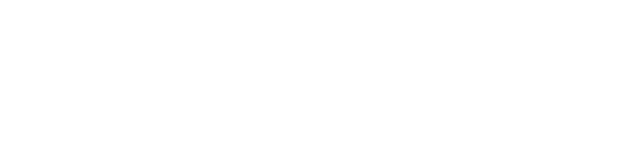
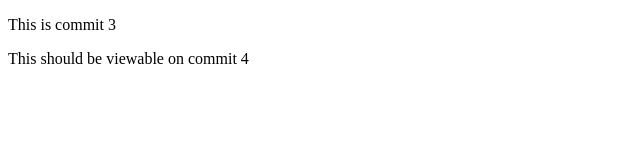
Before and after one commit to shewwyyyyyy/profile2, a plain HTML site: page index.html in a window 1280 px wide. Shown: the whole page, without its empty margins (0-640 px from the left). Drawn offline with Linux system fonts and the light colour scheme.

Commit message:
additional commit 4

```diff
--- a/index.html
+++ b/index.html
@@ -6,6 +6,7 @@
     <title>Hello World</title>
 </head>
 <body>
-
+    <p>This is commit 3</p>
+    <p>This should be viewable on commit 4</p>
 </body>
 </html>
```
